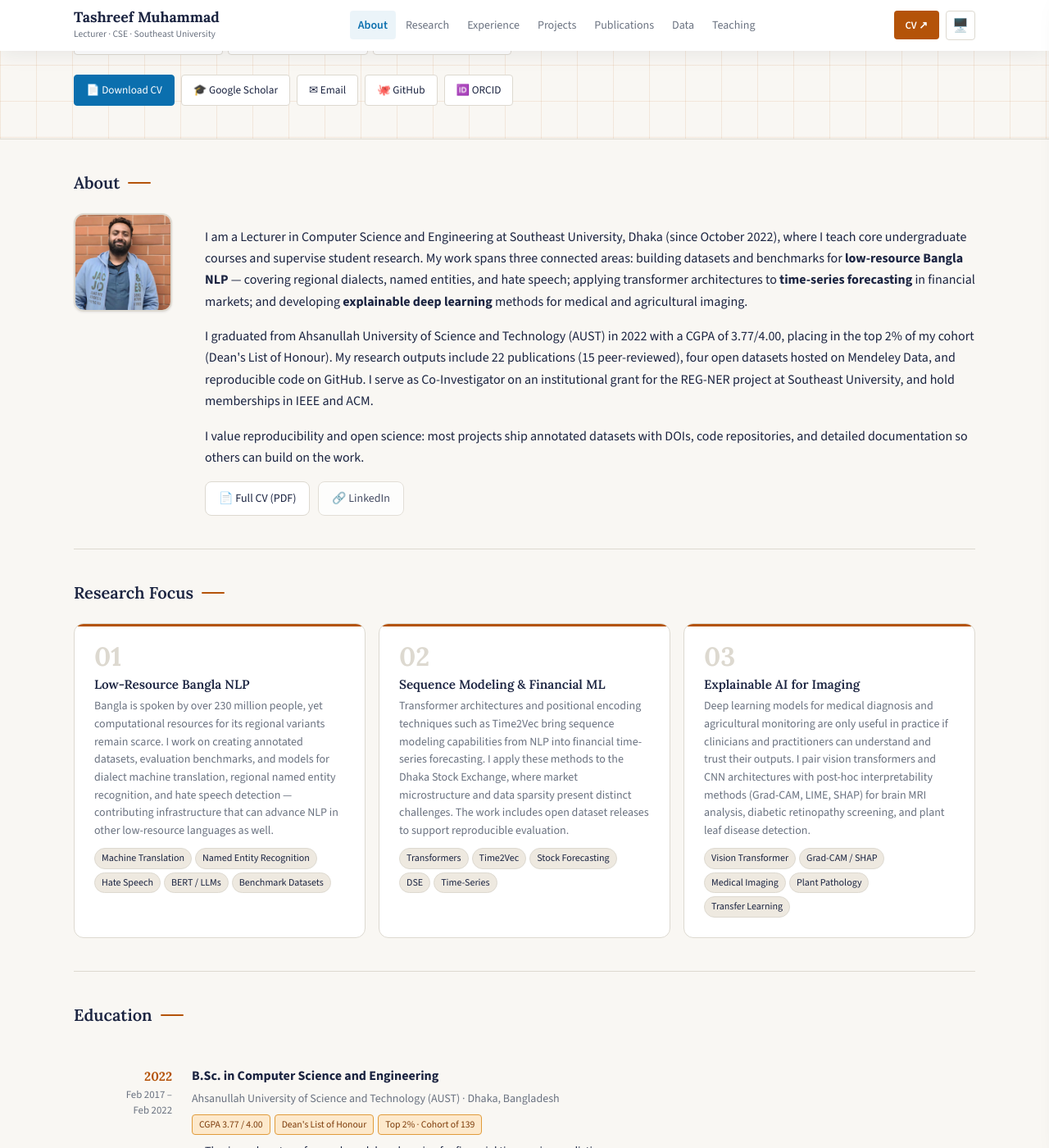
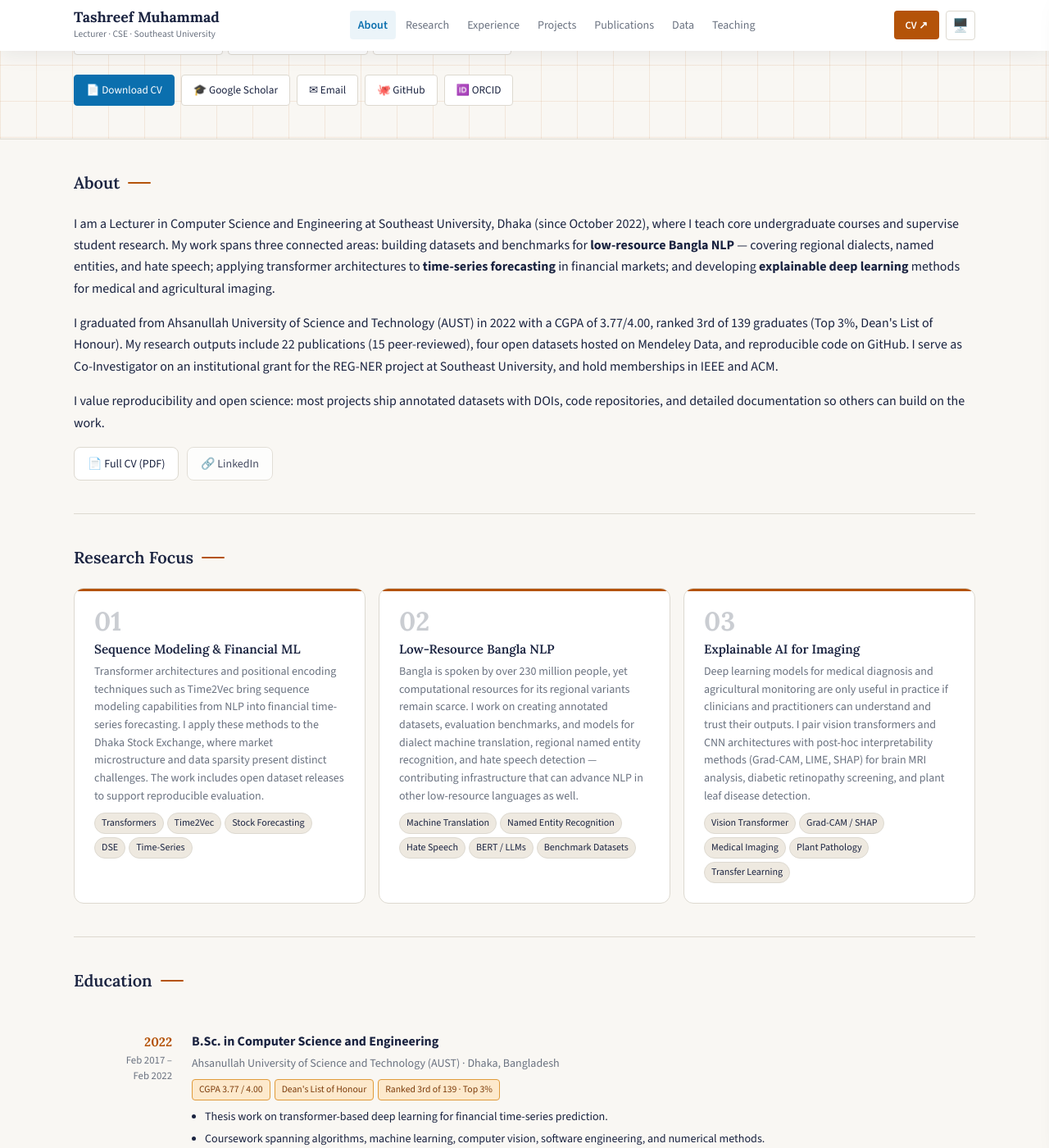
Before and after one commit to TashreefMuhammad/tashreefmuhammad.github.io, a Jekyll site: the page built from index.html, in a window 1280 px wide and 1400 px high, scrolled down 379 px. Shown: the whole window at 82% size. Built offline with Jekyll 4.4.1, drawn with Linux system fonts in a browser that asks for light colours; some of the changed text lies outside the part shown.

Commit message:
Update bio, reorder research pillars, tweak CSS
Refine About section, reorder research pillars, and update styling/files. Removed the avatar/about-grid wrapper and simplified the bio markup; reworded education details from "Top 2%" to "Ranked 3rd of 139 · Top 3%" in both the timeline badges and award description. Moved the Low-Resource Bangla NLP pillar under pillar 02 (preserving its tags) and adjusted pillar numbering/content order. CSS: change .research-pillar-num to use --muted with reduced opacity for a subtler appearance. Replaced the CV PDF (binary update).

```diff
--- a/CSS/styles.css
+++ b/CSS/styles.css
@@ -362,7 +362,7 @@ ul, ol { padding-left: 18px; }
 }
 .research-pillar-num {
   font-family: var(--font-display); font-size: 2rem; font-weight: 700;
-  color: var(--line); line-height: 1; margin-bottom: 8px;
+  color: var(--muted); opacity: .35; line-height: 1; margin-bottom: 8px;
   user-select: none;
 }
 .research-pillar h3 { font-size: .95rem; margin: 0 0 6px; }
--- a/index.html
+++ b/index.html
@@ -68,18 +68,15 @@ title: Home
        ================================================ -->
   <section class="section" id="about" aria-labelledby="about-heading">
     <h2 id="about-heading" class="section-title">About</h2>
-    <div class="about-grid">
-      <img src="/Images/me.jpg" alt="Tashreef Muhammad" class="avatar"/>
-      <div>
+    <div>
         <p>I am a Lecturer in Computer Science and Engineering at Southeast University, Dhaka (since October 2022), where I teach core undergraduate courses and supervise student research. My work spans three connected areas: building datasets and benchmarks for <strong>low-resource Bangla NLP</strong> — covering regional dialects, named entities, and hate speech; applying transformer architectures to <strong>time-series forecasting</strong> in financial markets; and developing <strong>explainable deep learning</strong> methods for medical and agricultural imaging.</p>
-        <p>I graduated from Ahsanullah University of Science and Technology (AUST) in 2022 with a CGPA of 3.77/4.00, placing in the top 2% of my cohort (Dean's List of Honour). My research outputs include 22 publications (15 peer-reviewed), four open datasets hosted on Mendeley Data, and reproducible code on GitHub. I serve as Co-Investigator on an institutional grant for the REG-NER project at Southeast University, and hold memberships in IEEE and ACM.</p>
+        <p>I graduated from Ahsanullah University of Science and Technology (AUST) in 2022 with a CGPA of 3.77/4.00, ranked 3rd of 139 graduates (Top 3%, Dean's List of Honour). My research outputs include 22 publications (15 peer-reviewed), four open datasets hosted on Mendeley Data, and reproducible code on GitHub. I serve as Co-Investigator on an institutional grant for the REG-NER project at Southeast University, and hold memberships in IEEE and ACM.</p>
         <p>I value reproducibility and open science: most projects ship annotated datasets with DOIs, code repositories, and detailed documentation so others can build on the work.</p>
         <div style="margin-top:12px">
           <a class="button" href="/cv/Tashreef_Muhammad_CV.pdf" target="_blank" rel="noopener">📄 Full CV (PDF)</a>
           &nbsp;
           <a class="button subtle" href="https://www.linkedin.com/in/tashreefmuhammad" target="_blank" rel="noopener">🔗 LinkedIn</a>
         </div>
-      </div>
     </div>
   </section>
 
@@ -93,6 +90,19 @@ title: Home
 
       <div class="research-pillar reveal">
         <div class="research-pillar-num">01</div>
+        <h3>Sequence Modeling &amp; Financial ML</h3>
+        <p>Transformer architectures and positional encoding techniques such as Time2Vec bring sequence modeling capabilities from NLP into financial time-series forecasting. I apply these methods to the Dhaka Stock Exchange, where market microstructure and data sparsity present distinct challenges. The work includes open dataset releases to support reproducible evaluation.</p>
+        <div class="research-tags">
+          <span class="chip small">Transformers</span>
+          <span class="chip small">Time2Vec</span>
+          <span class="chip small">Stock Forecasting</span>
+          <span class="chip small">DSE</span>
+          <span class="chip small">Time-Series</span>
+        </div>
+      </div>
+
+      <div class="research-pillar reveal">
+        <div class="research-pillar-num">02</div>
         <h3>Low-Resource Bangla NLP</h3>
         <p>Bangla is spoken by over 230 million people, yet computational resources for its regional variants remain scarce. I work on creating annotated datasets, evaluation benchmarks, and models for dialect machine translation, regional named entity recognition, and hate speech detection — contributing infrastructure that can advance NLP in other low-resource languages as well.</p>
         <div class="research-tags">
@@ -101,19 +111,6 @@ title: Home
           <span class="chip small">Hate Speech</span>
           <span class="chip small">BERT / LLMs</span>
           <span class="chip small">Benchmark Datasets</span>
-        </div>
-      </div>
-
-      <div class="research-pillar reveal">
-        <div class="research-pillar-num">02</div>
-        <h3>Sequence Modeling &amp; Financial ML</h3>
-        <p>Transformer architectures and positional encoding techniques such as Time2Vec bring sequence modeling capabilities from NLP into financial time-series forecasting. I apply these methods to the Dhaka Stock Exchange, where market microstructure and data sparsity present distinct challenges. The work includes open dataset releases to support reproducible evaluation.</p>
-        <div class="research-tags">
-          <span class="chip small">Transformers</span>
-          <span class="chip small">Time2Vec</span>
-          <span class="chip small">Stock Forecasting</span>
-          <span class="chip small">DSE</span>
-          <span class="chip small">Time-Series</span>
         </div>
       </div>
 
@@ -151,7 +148,7 @@ title: Home
           <div class="timeline-badge-row">
             <span class="t-badge gold">CGPA 3.77 / 4.00</span>
             <span class="t-badge gold">Dean's List of Honour</span>
-            <span class="t-badge gold">Top 2% · Cohort of 139</span>
+            <span class="t-badge gold">Ranked 3rd of 139 · Top 3%</span>
           </div>
           <ul class="timeline-bullets">
             <li>Thesis work on transformer-based deep learning for financial time-series prediction.</li>
@@ -286,7 +283,7 @@ title: Home
         <div class="award-icon">🏅</div>
         <div class="award-body">
           <div class="award-name">Dean's List of Honour</div>
-          <div class="award-desc">Ahsanullah University of Science and Technology (AUST), 2022 — Awarded to students graduating in the top 2% of their cohort (139 graduates). Final CGPA: 3.77 / 4.00.</div>
+          <div class="award-desc">Ahsanullah University of Science and Technology (AUST), 2022 — Ranked 3rd of 139 graduates (Top 3%). Final CGPA: 3.77 / 4.00.</div>
         </div>
       </div>
 
```
Also changed, not shown: 1 other file.
